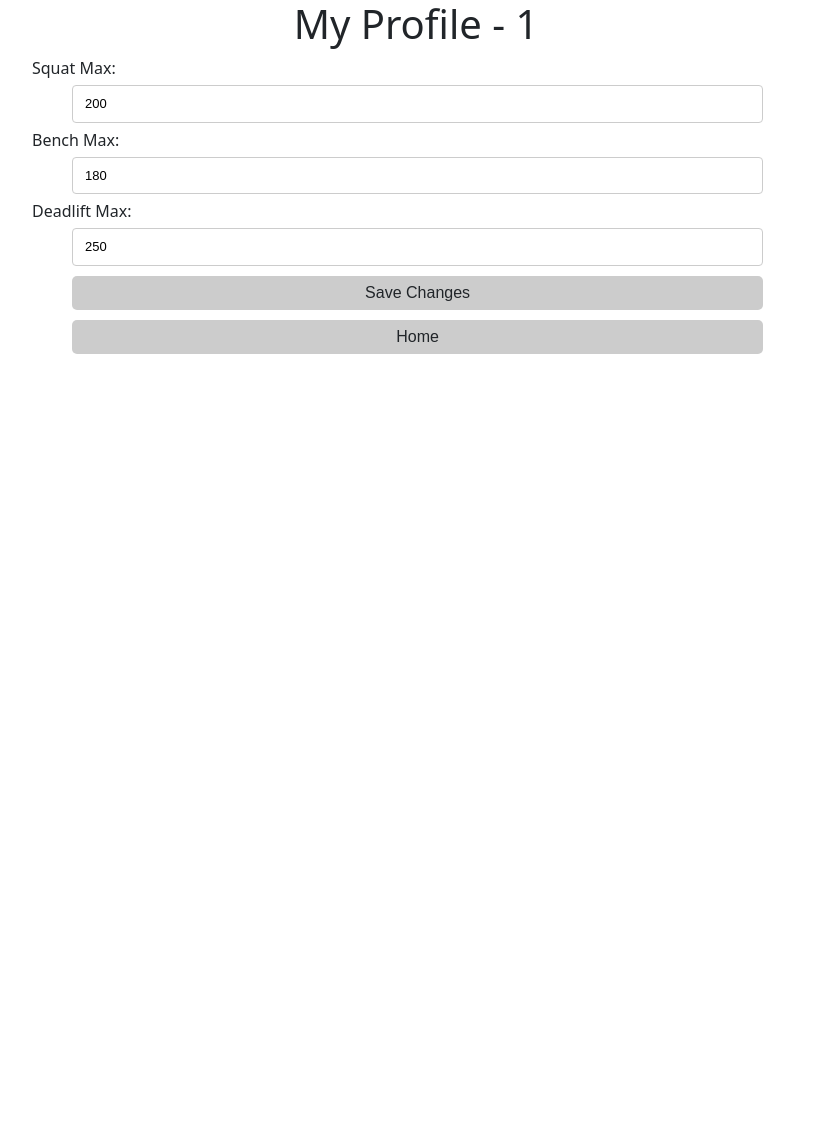
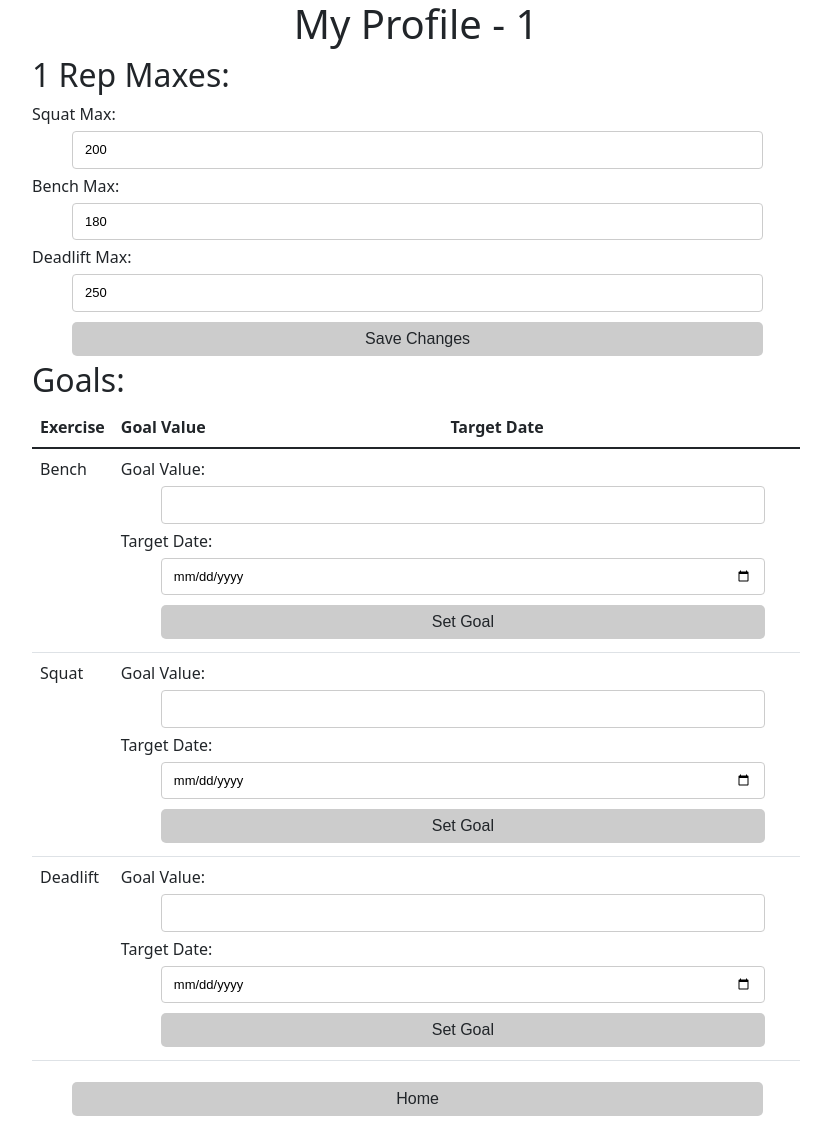
Before and after one commit to david-bieger/DatabaseSystemsFinal, a PHP site: page /cs4750/myProfile.php?username=1 in a window 1280 px wide. Shown: the whole page, without its empty margins (224-1055 px from the left). Before the commit the page ends 354 px from the top, so only its background shows below. Run offline with PHP 8.4, Linux system fonts and the light colour scheme; data comes from the database, SQL or seed files in the repository; data that the repository does not hold is empty.

Commit message:
my profile needs work, format should probably be a table where one column is goal and one column is actual max and both can be updated

```diff
--- a/myProfile.php
+++ b/myProfile.php
@@ -11,6 +11,14 @@ $statement->bindValue(':user_id', $username);
 $statement->execute();
 $user = $statement->fetch(PDO::FETCH_ASSOC);
 $statement->closeCursor();
+
+// Retrieve user's goals from the database
+$query_goals = 'SELECT * FROM User_goals WHERE user_id = :user_id AND exercise IN ("Bench", "Squat", "Deadlift")';
+$statement_goals = $db->prepare($query_goals);
+$statement_goals->bindValue(':user_id', $username);
+$statement_goals->execute();
+$user_goals = $statement_goals->fetchAll(PDO::FETCH_ASSOC);
+$statement_goals->closeCursor();
 
 // Handle form submission to update 1 rep maxes
 if ($_SERVER["REQUEST_METHOD"] == "POST") {
@@ -33,10 +41,26 @@ if ($_SERVER["REQUEST_METHOD"] == "POST") {
         header("Location: myprofile.php?username=$username");
         exit;
     }
-    if (!empty($_POST['Home'])) {
-      $username = $_POST['username'];
-      header("Location: http://localhost/cs4750/DatabaseSystemsFinal/home.php?username=$username");
-      exit();
+
+    // Handle goal submission
+    if (!empty($_POST['submit_goal'])) {
+        $exercise = $_POST['exercise'];
+        $goal_value = $_POST['goal_value'];
+        $target_date = $_POST['target_date'];
+
+        // Insert the new goal into the database
+        $query_insert_goal = 'INSERT INTO User_goals (user_id, exercise, goal_value, target_date) VALUES (:user_id, :exercise, :goal_value, :target_date)';
+        $statement_insert_goal = $db->prepare($query_insert_goal);
+        $statement_insert_goal->bindValue(':user_id', $username);
+        $statement_insert_goal->bindValue(':exercise', $exercise);
+        $statement_insert_goal->bindValue(':goal_value', $goal_value);
+        $statement_insert_goal->bindValue(':target_date', $target_date);
+        $statement_insert_goal->execute();
+        $statement_insert_goal->closeCursor();
+
+        // Redirect back to the profile page after updating
+        header("Location: myprofile.php?username=$username");
+        exit;
     }
 }
 ?>
@@ -54,12 +78,51 @@ if ($_SERVER["REQUEST_METHOD"] == "POST") {
 <body>
   <div>
     <h1>My Profile - <?php echo $username; ?></h1>
+    <h2>1 Rep Maxes:</h2>
     <form id="editMaxesForm" action="myprofile.php?username=<?php echo $username; ?>" method="post">
       Squat Max: <input type="number" name="squat_max" value="<?php echo $user['squat_max']; ?>" required /> <br/>
       Bench Max: <input type="number" name="bench_max" value="<?php echo $user['bench_max']; ?>" required /> <br/>
       Deadlift Max: <input type="number" name="dl_max" value="<?php echo $user['dl_max']; ?>" required /> <br/>
       <input type="submit" name="submit" value="Save Changes" class="btn" />
     </form>
+    <h2>Goals:</h2>
+    <table class="table">
+      <thead>
+        <tr>
+          <th>Exercise</th>
+          <th>Goal Value</th>
+          <th>Target Date</th>
+        </tr>
+      </thead>
+      <tbody>
+        <?php foreach (array("Bench", "Squat", "Deadlift") as $exercise) : ?>
+          <?php $goal_exists = false; ?>
+          <?php foreach ($user_goals as $goal) : ?>
+            <?php if ($goal['exercise'] === $exercise) : ?>
+              <tr>
+                <td><?php echo $goal['exercise']; ?></td>
+                <td><?php echo $goal['goal_value']; ?></td>
+                <td><?php echo $goal['target_date']; ?></td>
+              </tr>
+              <?php $goal_exists = true; ?>
+            <?php endif; ?>
+          <?php endforeach; ?>
+          <?php if (!$goal_exists) : ?>
+            <tr>
+              <td><?php echo $exercise; ?></td>
+              <td colspan="2">
+                <form id="addGoalForm" action="myprofile.php?username=<?php echo $username; ?>" method="post">
+                  <input type="hidden" name="exercise" value="<?php echo $exercise; ?>" />
+                  Goal Value: <input type="number" name="goal_value" required />
+                  Target Date: <input type="date" name="target_date" required />
+                  <input type="submit" name="submit_goal" value="Set Goal" class="btn" />
+                </form>
+              </td>
+            </tr>
+          <?php endif; ?>
+        <?php endforeach; ?>
+      </tbody>
+    </table>
     <form id="home" action="<?php echo htmlspecialchars($_SERVER["PHP_SELF"]); ?>" method="post">
         <input type="hidden" name="username" value="<?php echo $username; ?>" />
         <input type="hidden" name="Home" value="true">
@@ -67,7 +130,4 @@ if ($_SERVER["REQUEST_METHOD"] == "POST") {
     </form>
   </div>
 
-<script src="https://cdn.jsdelivr.net/npm/bootstrap@5.1.3/dist/js/bootstrap.bundle.min.js" integrity="sha384-ka7Sk0Gln4gmtz2MlQnikT1wXgYsOg+OMhuP+IlRH9sENBO0LRn5q+8nbTov4+1p" crossorigin="anonymous"></script>
-
-</body>
-</html>
+<script src="https://cdn.jsdelivr.net/npm/bootstrap@5.1.3/dist/js/bootstrap.bundle.min.js" integrity="sha384-ka7Sk0Gln4gmtz2MlQnikT1wXgYsOg
```
